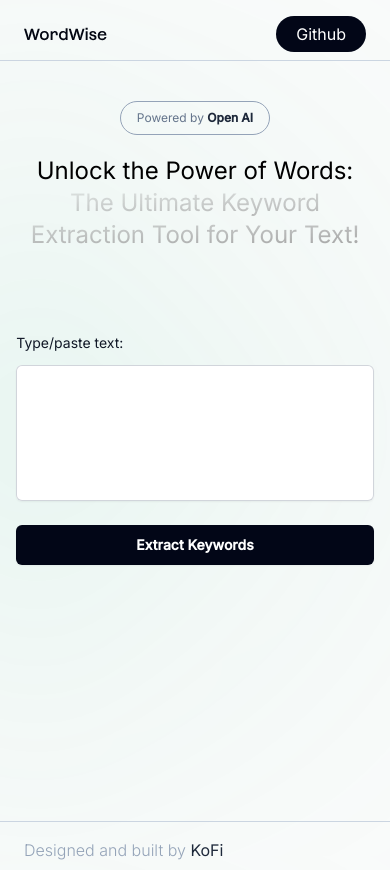
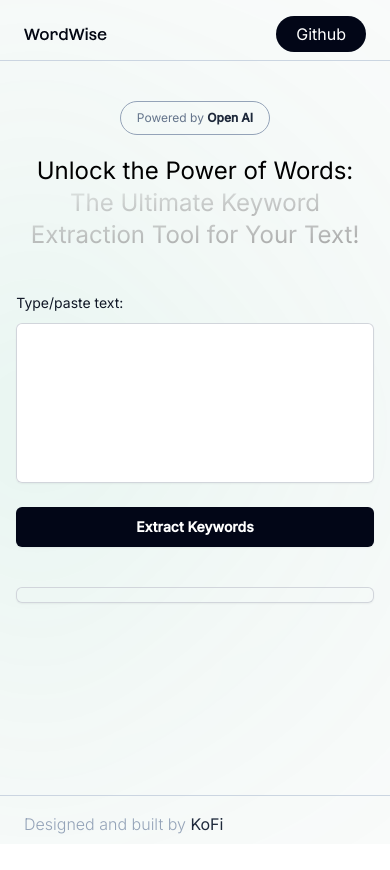
Before and after one commit to codenay/wordwise, a React (Vite) app: page / in a window 390 px wide. After the commit the page ends 844 px from the top, so only its background shows below. Built offline with nearby package versions, Linux system fonts and the light colour scheme.

Commit message:
bug fixes: updated api key

```diff
--- a/src/App.jsx
+++ b/src/App.jsx
@@ -3,11 +3,14 @@ import React from 'react'
 import Header from './components/Header'
 import Footer from './components/Footer'
 import Textinput from './components/Textinput'
+import Output from './components/Output'
 
 const App = () => {
-  const [keywords, setKeywords] = useState(' ')
+  const [keywords, setKeywords] = useState('');
+  const [loading, setLoading] = useState(false)
 
   const extractKeywords = async (text) => {
+    setLoading(true);
     const options ={
       method: 'POST',
       headers: {
@@ -16,7 +19,7 @@ const App = () => {
       },
       body: JSON.stringify({
         model: 'text-davinci-003',
-        prompt: 'Extract keywords from this text. Make the first letter of each word uppercase and separate with commas\n\n' + text + '',
+        prompt: 'Extract keywords from this text. Make the first letter of each word uppercase and separate with commas. keywords must not exceed 20\n\n' + text + '',
         temperature: 0.5,
         max_tokens: 60,
         frequency_penalty: 0.8,
@@ -33,14 +36,18 @@ const App = () => {
 
     const data = json.choices[0].text.trim();
 
-    console.log(data)
+    // console.log(data)
     setKeywords(data)
+    setLoading(false)
+
   }
 
   return (
-    <div className="main w-screen  bg-[url('src/assets/bg.svg')]">
+    <div className="main w-screen min-h-screen flex flex-col bg-[url('src/assets/bg.svg')] ">
+
       <Header />
       <Textinput extractKeywords={extractKeywords} />
+      <Output keywords={keywords} loading={loading} />
       <Footer />
     </div>
   )
--- a/src/components/Footer.jsx
+++ b/src/components/Footer.jsx
@@ -8,7 +8,8 @@ const Footer = () => {
   return (
     <div>
         <footer>
-            <div className="ft mx-auto mt-96 flex max-w-6xl items-center justify-between pt-4 pb-2 px-6 lg:px-8 border-t border-1 border-slate-300" aria-label="Global">
+            <div className='fixed bottom-0 w-full'>
+                <div className="mx-auto mt-20 flex max-w-6xl items-center justify-between pt-4 pb-2 px-6 lg:px-8 border-t border-1 border-slate-300" aria-label="Global">
                     <div>
                         <p className='text-slate-400 font-light'>Designed and built by <span className='text-slate-800 font-normal' ><a target="_blank" href="https://github.com/codenay">KoFi</a></span> </p>
                     </div>
@@ -18,6 +19,7 @@ const Footer = () => {
                         <img src={githubIcon} />
                     </div>
                 </div>
+            </div>
         </footer>
     </div>
   )
--- /dev/null
+++ b/src/components/Output.jsx
@@ -0,0 +1,22 @@
+import React from 'react'
+import { useState } from 'react'
+
+const Output = ( {keywords, loading}) => {
+
+
+  return (
+    <div>
+        <div class="mx-auto mt-10  w-11/12 md:w-4/12 sm:mt-10">
+            {loading ? (console.log('loading')) : (
+                // <h3 className=' text-sm leading-6 text-gray-900 font-normal'>Keywords:</h3>
+                <p className='w-full mt-2 rounded-md border-0 px-3.5 py-2 text-gray-900 shadow-sm ring-1 ring-inset ring-gray-300 sm:text-sm sm:leading-6 outline-none read-only'>
+                    {keywords}
+                </p>
+            )}
+
+        </div>
+    </div>
+  )
+}
+
+export default Output
--- a/src/components/Textinput.jsx
+++ b/src/components/Textinput.jsx
@@ -3,6 +3,7 @@ import { useState } from 'react'
 
 const Textinput = ({extractKeywords}) => {
     const [text, setText] = useState('');
+
     const submitText = () => {
         if(!text) return
         extractKeywords(text)
@@ -10,11 +11,11 @@ const Textinput = ({extractKeywords}) => {
 
   return (
     <div>
-       <div class="mx-auto mt-20 w-11/12 md:w-4/12 sm:mt-10">
+       <div class="mx-auto mt-10 w-11/12 md:w-4/12 sm:mt-10">
             <div class="sm:col-span-2">
                 <label for="message" class="block text-sm leading-6 text-gray-900 font-normal">Type/paste text:</label>
-                <div class="mt-2.5">
-                <textarea value={text} onChange={(e) => setText (e.target.value)} rows="5" class="block resize-none w-full rounded-md border-0 px-3.5 py-2 text-gray-900 shadow-sm ring-1 ring-inset ring-gray-300 placeholder:text-gray-400 focus:ring-1   sm:text-sm sm:leading-6"></textarea>
+                <div class="mt-2">
+                <textarea value={text} onChange={(e) => setText (e.target.value)} rows="6" class="block resize-none w-full rounded-md border-0 px-3.5 py-2 text-gray-900 shadow-sm ring-1 ring-inset ring-gray-300 placeholder:text-gray-400 focus:ring-1   sm:text-sm sm:leading-6"></textarea>
                 </div>
             </div>
             <div class="mt-6">
--- a/src/index.css
+++ b/src/index.css
@@ -8,6 +8,11 @@ html{
 
 .main{
     background-color: #FBFBFB;
+    /* background-color: #e5e5f7; */
+    /* opacity: 0.8;
+    background-image:  radial-gradient(#444cf7 0.5px, transparent 0.5px), radial-gradient(#444cf7 0.5px, #e5e5f7 0.5px);
+    background-size: 20px 20px;
+    background-position: 0 0,10px 10px; */
 }
 
 .text-gradient{
@@ -18,6 +23,6 @@ background-clip: text;
 
 }
 
-.ft{
-    margin-top: 16rem ;
-}
+/* .ft{
+    margin-top: 8.5rem ;
+} */
```
Lines whose indentation alone changed are shown as unchanged.
